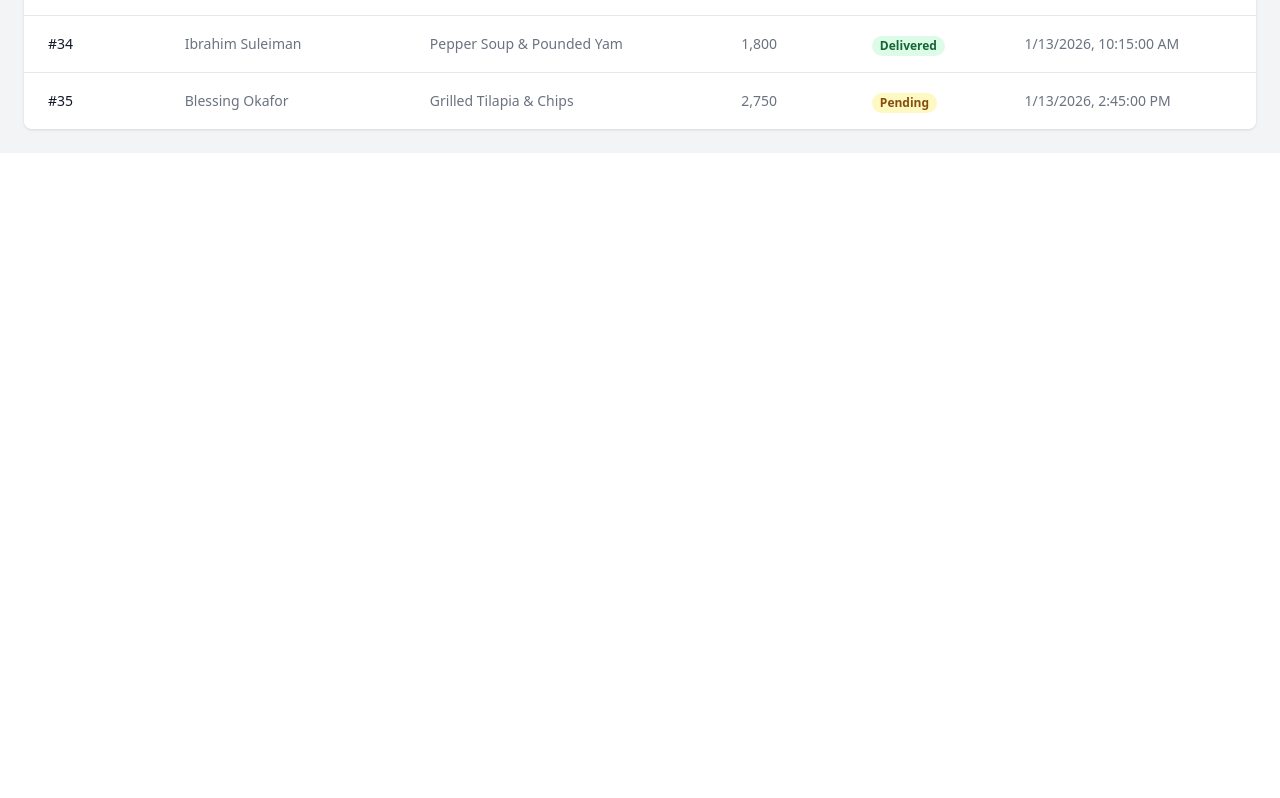
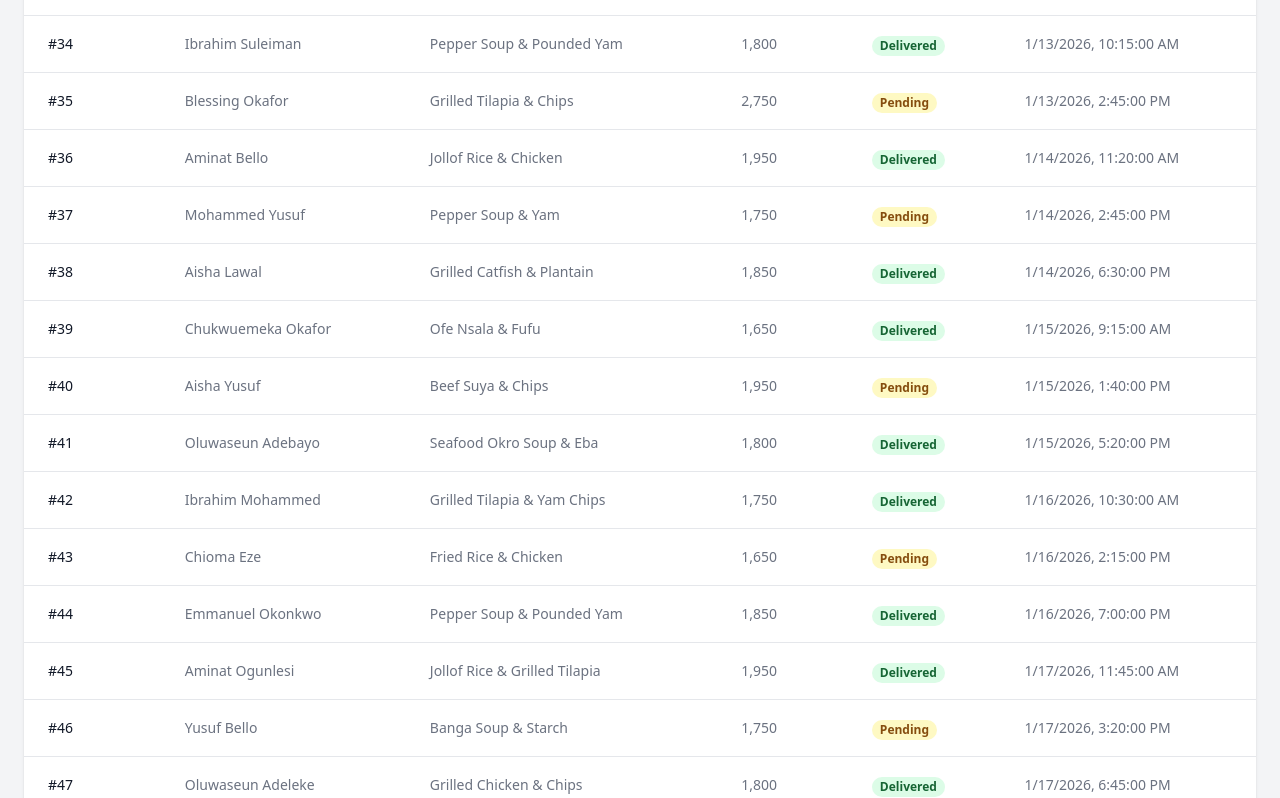
Before and after one commit to bluefound/foodybackend, a React (Create React App) app: page / in a window 1280 px wide. Shown: the part 2267-3065 px from the top of the page. Before the commit the page ends 2420 px from the top, so only its background shows below. Built offline with nearby package versions, Linux system fonts and the light colour scheme.

Commit message:
Add 29 new orders for January 14-23, 2026 with prices between 1500-2000

```diff
--- a/src/App.js
+++ b/src/App.js
@@ -39,7 +39,36 @@ const App = () => {
   { id: 32, customerName: "Adebayo Ogunlesi", foodOrdered: "Seafood Okra Soup & Eba", price: 2850, status: "Pending", orderTime: "2026-01-12 13:45" },
   { id: 33, customerName: "Chioma Okonkwo", foodOrdered: "Jollof Rice & Grilled Chicken", price: 2450, status: "Delivered", orderTime: "2026-01-12 17:30" },
   { id: 34, customerName: "Ibrahim Suleiman", foodOrdered: "Pepper Soup & Pounded Yam", price: 1800, status: "Delivered", orderTime: "2026-01-13 10:15" },
-  { id: 35, customerName: "Blessing Okafor", foodOrdered: "Grilled Tilapia & Chips", price: 2750, status: "Pending", orderTime: "2026-01-13 14:45" }
+  { id: 35, customerName: "Blessing Okafor", foodOrdered: "Grilled Tilapia & Chips", price: 2750, status: "Pending", orderTime: "2026-01-13 14:45" },
+  { id: 36, customerName: "Aminat Bello", foodOrdered: "Jollof Rice & Chicken", price: 1950, status: "Delivered", orderTime: "2026-01-14 11:20" },
+  { id: 37, customerName: "Mohammed Yusuf", foodOrdered: "Pepper Soup & Yam", price: 1750, status: "Pending", orderTime: "2026-01-14 14:45" },
+  { id: 38, customerName: "Aisha Lawal", foodOrdered: "Grilled Catfish & Plantain", price: 1850, status: "Delivered", orderTime: "2026-01-14 18:30" },
+  { id: 39, customerName: "Chukwuemeka Okafor", foodOrdered: "Ofe Nsala & Fufu", price: 1650, status: "Delivered", orderTime: "2026-01-15 09:15" },
+  { id: 40, customerName: "Aisha Yusuf", foodOrdered: "Beef Suya & Chips", price: 1950, status: "Pending", orderTime: "2026-01-15 13:40" },
+  { id: 41, customerName: "Oluwaseun Adebayo", foodOrdered: "Seafood Okro Soup & Eba", price: 1800, status: "Delivered", orderTime: "2026-01-15 17:20" },
+  { id: 42, customerName: "Ibrahim Mohammed", foodOrdered: "Grilled Tilapia & Yam Chips", price: 1750, status: "Delivered", orderTime: "2026-01-16 10:30" },
+  { id: 43, customerName: "Chioma Eze", foodOrdered: "Fried Rice & Chicken", price: 1650, status: "Pending", orderTime: "2026-01-16 14:15" },
+  { id: 44, customerName: "Emmanuel Okonkwo", foodOrdered: "Pepper Soup & Pounded Yam", price: 1850, status: "Delivered", orderTime: "2026-01-16 19:00" },
+  { id: 45, customerName: "Aminat Ogunlesi", foodOrdered: "Jollof Rice & Grilled Tilapia", price: 1950, status: "Delivered", orderTime: "2026-01-17 11:45" },
+  { id: 46, customerName: "Yusuf Bello", foodOrdered: "Banga Soup & Starch", price: 1750, status: "Pending", orderTime: "2026-01-17 15:20" },
+  { id: 47, customerName: "Oluwaseun Adeleke", foodOrdered: "Grilled Chicken & Chips", price: 1800, status: "Delivered", orderTime: "2026-01-17 18:45" },
+  { id: 48, customerName: "Aisha Mohammed", foodOrdered: "Pepper Soup & Yam", price: 1650, status: "Delivered", orderTime: "2026-01-18 10:15" },
+  { id: 49, customerName: "Chinedu Okafor", foodOrdered: "Ofada Rice & Ayamase", price: 1950, status: "Pending", orderTime: "2026-01-18 14:30" },
+  { id: 50, customerName: "Amina Yusuf", foodOrdered: "Grilled Catfish & Yam Porridge", price: 1850, status: "Delivered", orderTime: "2026-01-18 19:15" },
+  { id: 51, customerName: "Oluwaseyi Johnson", foodOrdered: "Beef Suya & Plantain", price: 1750, status: "Delivered", orderTime: "2026-01-19 09:30" },
+  { id: 52, customerName: "Adebayo Ogunlesi", foodOrdered: "Seafood Okra Soup & Eba", price: 1800, status: "Pending", orderTime: "2026-01-19 13:45" },
+  { id: 53, customerName: "Chioma Okonkwo", foodOrdered: "Jollof Rice & Grilled Chicken", price: 1650, status: "Delivered", orderTime: "2026-01-19 17:30" },
+  { id: 54, customerName: "Ibrahim Suleiman", foodOrdered: "Pepper Soup & Pounded Yam", price: 1950, status: "Delivered", orderTime: "2026-01-20 10:15" },
+  { id: 55, customerName: "Blessing Okafor", foodOrdered: "Grilled Tilapia & Chips", price: 1750, status: "Pending", orderTime: "2026-01-20 14:45" },
+  { id: 56, customerName: "Aminat Bello", foodOrdered: "Jollof Rice & Chicken", price: 1850, status: "Delivered", orderTime: "2026-01-21 11:20" },
+  { id: 57, customerName: "Mohammed Yusuf", foodOrdered: "Pepper Soup & Yam", price: 1650, status: "Pending", orderTime: "2026-01-21 14:45" },
+  { id: 58, customerName: "Aisha Lawal", foodOrdered: "Grilled Catfish & Plantain", price: 1950, status: "Delivered", orderTime: "2026-01-21 18:30" },
+  { id: 59, customerName: "Chukwuemeka Okafor", foodOrdered: "Ofe Nsala & Fufu", price: 1750, status: "Delivered", orderTime: "2026-01-22 09:15" },
+  { id: 60, customerName: "Aisha Yusuf", foodOrdered: "Beef Suya & Chips", price: 1800, status: "Pending", orderTime: "2026-01-22 13:40" },
+  { id: 61, customerName: "Oluwaseun Adebayo", foodOrdered: "Seafood Okro Soup & Eba", price: 1650, status: "Delivered", orderTime: "2026-01-22 17:20" },
+  { id: 62, customerName: "Ibrahim Mohammed", foodOrdered: "Grilled Tilapia & Yam Chips", price: 1950, status: "Delivered", orderTime: "2026-01-23 10:30" },
+  { id: 63, customerName: "Chioma Eze", foodOrdered: "Fried Rice & Chicken", price: 1750, status: "Pending", orderTime: "2026-01-23 14:15" },
+  { id: 64, customerName: "Emmanuel Okonkwo", foodOrdered: "Pepper Soup & Pounded Yam", price: 1850, status: "Delivered", orderTime: "2026-01-23 19:00" }
 ];
   return (
     <div className="min-h-screen bg-gray-100 p-6">
```
